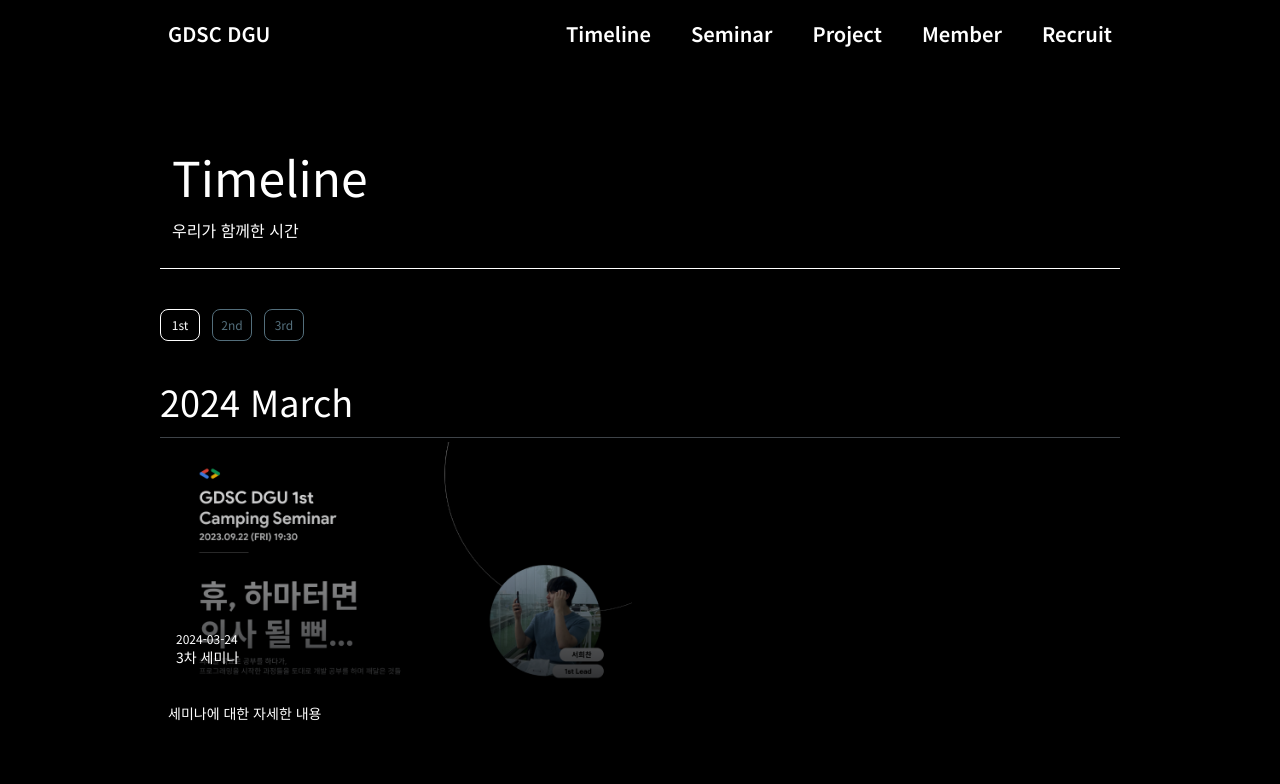
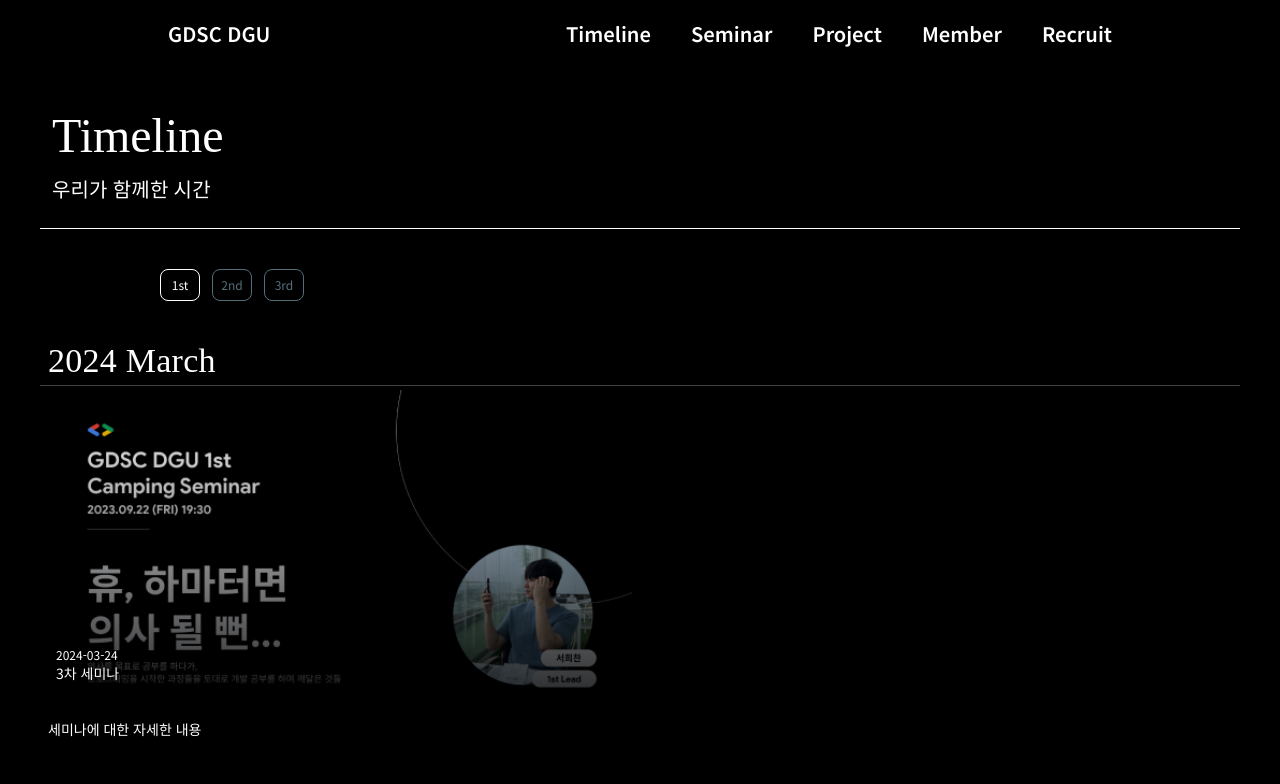
Before and after one commit to GDSC-DGU/gdsc-dgu, a Next.js app: page /timeline in a window 1280 px wide. Shown: the top 784 px of the page. Built offline with nearby package versions, Linux system fonts and the light colour scheme; a web font is replaced by a local one.

Commit message:
♻️ Refactor: 생성된 커스텀 폰트, 색상코드로 변경 #30

```diff
--- a/src/components/timeline/header/DateHeader.tsx
+++ b/src/components/timeline/header/DateHeader.tsx
@@ -1,3 +1,6 @@
+import { DateHeaderProps } from "@/interfaces/timeline/timelineDate";
+import React from 'react';
+
 /**
  * @description
  * 날짜 표시 헤더 컴포넌트
@@ -5,14 +8,11 @@
  * @returns {JSX.Element} DateHeader
  * @since 2024.04.17
  */
-// components/DateHeader.tsx
-import { DateHeaderProps } from "@/interfaces/timeline/timelineDate";
-import React from 'react';
+
 const DateHeader: React.FC<DateHeaderProps> = ({ date }) => {
   return (
-    <div className="w-full flex flex-col justify-center">
-      <div className="text-4xl mb-[0.75rem]">{date}</div>
-      <hr className="border-t-[1px] border-[#3E4348] my-1" />
+    <div className="w-full flex flex-col justify-center px-2">
+      <div className="H4">{date}</div>
     </div>
   );
 };
--- a/src/components/timeline/header/TimelineHeader.tsx
+++ b/src/components/timeline/header/TimelineHeader.tsx
@@ -4,20 +4,17 @@
   * @component TimelineHeader
   * @returns {JSX.Element} TimelineHeader
   * @since 2024.04.17
-  */
- /**
-  * Renders the header component for the Timeline section.
   * @returns The rendered header component.
   */
 
  const TimelineHeader = () => {
   return (
-    <section className="w-4/5 flex flex-col mx-auto my-10">
-      <div className="px-3 pt-10 text-5xl leading-[3.5rem]">Timeline</div>
-      <div className="px-3 pt-3 leading-[1.75rem]">우리가 함께한 시간</div>
-      <div className="w-full pt-6 border-b border-white border-solid"></div>
-    </section>
+    <>
+      <div className="px-3 pt-10 H3">Timeline</div>
+      <div className="px-3 pt-3 H6">우리가 함께한 시간</div>
+      <div className="w-full pt-6 border-b border-solid"></div>
+  </>
   );
 };
 
-  export default TimelineHeader;
+export default TimelineHeader;
--- a/src/components/timeline/part/TimelineMonthlyPart.tsx
+++ b/src/components/timeline/part/TimelineMonthlyPart.tsx
@@ -1,5 +1,10 @@
+import React from 'react';
+import groupByMonthYear from "@/utils/timeline/groupByMonthYear";
+import DateHeader from "../header/DateHeader";
+import TimelineMonthlyCardSection from "../section/TimelineMonthlyCardSection";
+import { TimelineCardProps } from "@/interfaces/timeline/timelineCard";
+
 /**
- * @description
  * 각 월별로 그룹화된 타임라인 카드 리스트 섹션 컴포넌트
  * ex) 2024 January 하고, 해당 월 카드 리스트 렌더링
  * @component
@@ -7,11 +12,6 @@
  * @returns {JSX.Element}
  * @since 2024.04.18
  */
-import React from 'react';
-import groupByMonthYear from "@/utils/timeline/groupByMonthYear";
-import DateHeader from "../header/DateHeader";
-import TimelineMonthlyCardSection from "../section/TimelineMonthlyCardSection";
-import { TimelineCardProps } from "@/interfaces/timeline/timelineCard";
 
 interface TimelineMonthlyPartProps {
   timelineData: TimelineCardProps[];
@@ -23,8 +23,9 @@ const TimelineMonthlyPart: React.FC<TimelineMonthlyPartProps> = ({ timelineData
   return (
     <>
       {Object.entries(groupedData).map(([date, cards]) => (
-        <div key={date} className="w-4/5 mx-auto my-10">
+        <div key={date} className="mx-auto my-10 animate-fadeIn">
           <DateHeader date={date} />
+          <hr className="border-t-[1px] border-mono_700 my-1" />
           <TimelineMonthlyCardSection timelineData={cards} />
         </div>
       ))}
--- a/src/utils/timeline/groupByMonthYear.ts
+++ b/src/utils/timeline/groupByMonthYear.ts
@@ -1,4 +1,3 @@
-// utils/groupTimelineData.ts
 import { TimelineCardProps } from '@/interfaces/timeline/timelineCard';
 import { formatDate } from "./formDate";
 
@@ -7,6 +6,7 @@ import { formatDate } from "./formDate";
  * @param {TimelineCardProps[]} data - 타임라인 카드 데이터 배열
  * @returns {Record<string, TimelineCardProps[]>} - '년 월'로 그룹화하고 내림차순으로 정렬된 객체
  */
+
 const groupByMonthYear = (data: TimelineCardProps[]): Record<string, TimelineCardProps[]> => {
   const groups = data.reduce((acc, curr) => {
     const formattedDate = formatDate(curr.date);
```
Also changed, not shown: src/components/timeline/section/TimelineMonthlyCardSection.tsx (+9 -1 lines).
